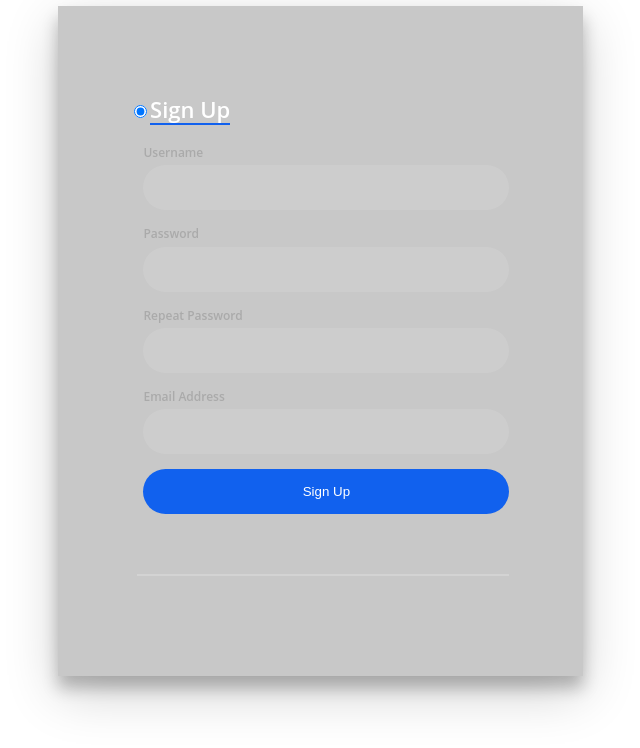
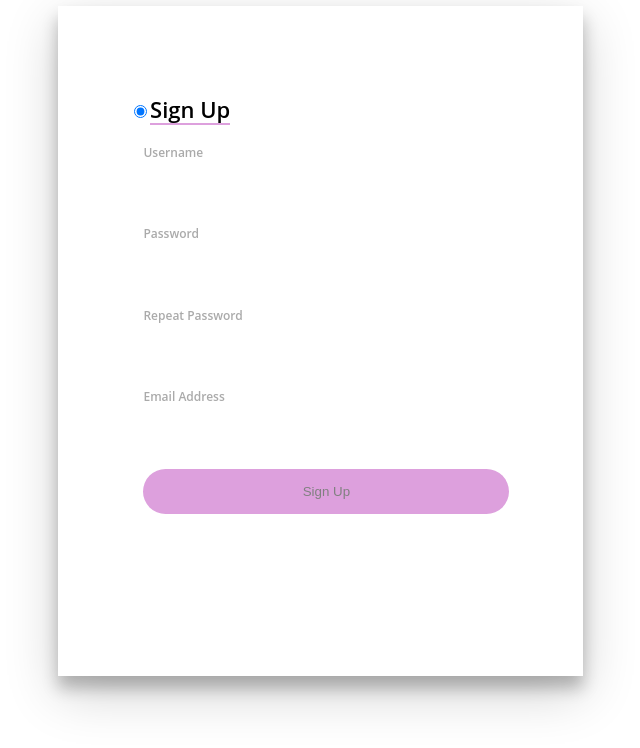
Before and after one commit to lethabomichelle/cryptocurrency, a React (Create React App) app: page /auth in a window 1280 px wide. Shown: the top 748 px of the page, without its empty margins (320-960 px from the left). Built offline with nearby package versions, Linux system fonts and the light colour scheme.

Commit message:
"Updated CSS styles: changed background colors, text colors, and border colors for various elements."

```diff
--- a/src/css/styles.css
+++ b/src/css/styles.css
@@ -34,7 +34,7 @@ body {
     max-width: 525px;
     min-height: 670px;
     position: relative;
-    background-color: #c8c8c8;
+    background-color: white;
     background-size: cover;
     box-shadow: 0 12px 15px rgba(0, 0, 0, 0.24), 0 17px 50px rgba(0, 0, 0, 0.19);
   }
@@ -60,8 +60,8 @@ body {
 
   .login-html .sign-in:checked + .tab,
   .login-html .sign-up:checked + .tab {
-    color: #fff;
-    border-color: #1161ee;
+    color: black;
+    border-color: plum;
   }
 
   .login-html .sign-in-htm,
@@ -99,7 +99,7 @@ body {
   .group .input,
   .group .button {
     width: 100%;
-    color: #fff;
+    color: gray;
     display: block;
   }
 
@@ -121,13 +121,13 @@ body {
   }
 
   .group .button {
-    background: #1161ee;
+    background: plum;
     cursor: pointer;
     transition: background 0.3s ease;
   }
 
   .group .button:hover {
-    background: #1454c4;
+    background: white;
   }
 
   .group .check {
@@ -148,7 +148,7 @@ body {
     content: "";
     width: 10px;
     height: 2px;
-    background: #fff;
+    background: black;
     position: absolute;
     transition: all 0.2s ease-in-out;
   }
@@ -166,7 +166,7 @@ body {
   }
 
   .group .check:checked + label .icon {
-    background: #1161ee;
+    background: plum;
   }
 
   .group .check:checked + label .icon::before {
```
